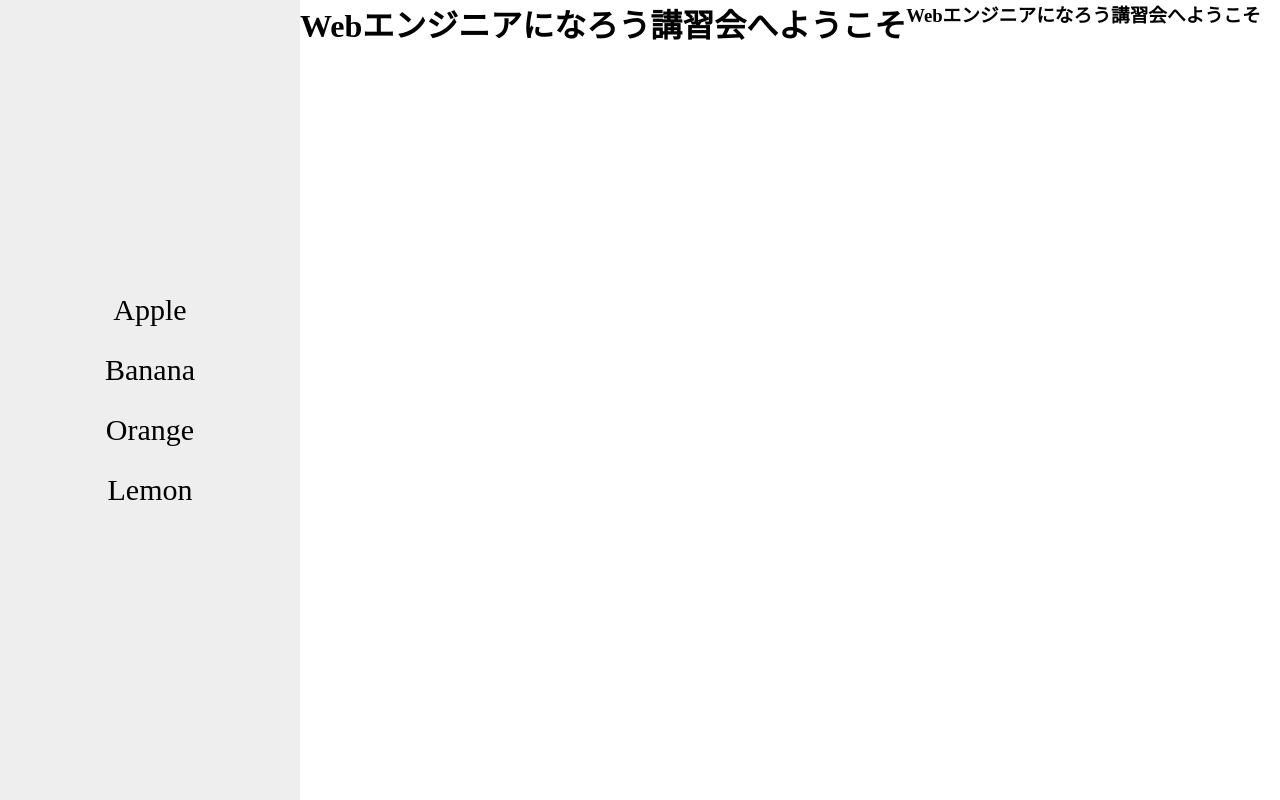
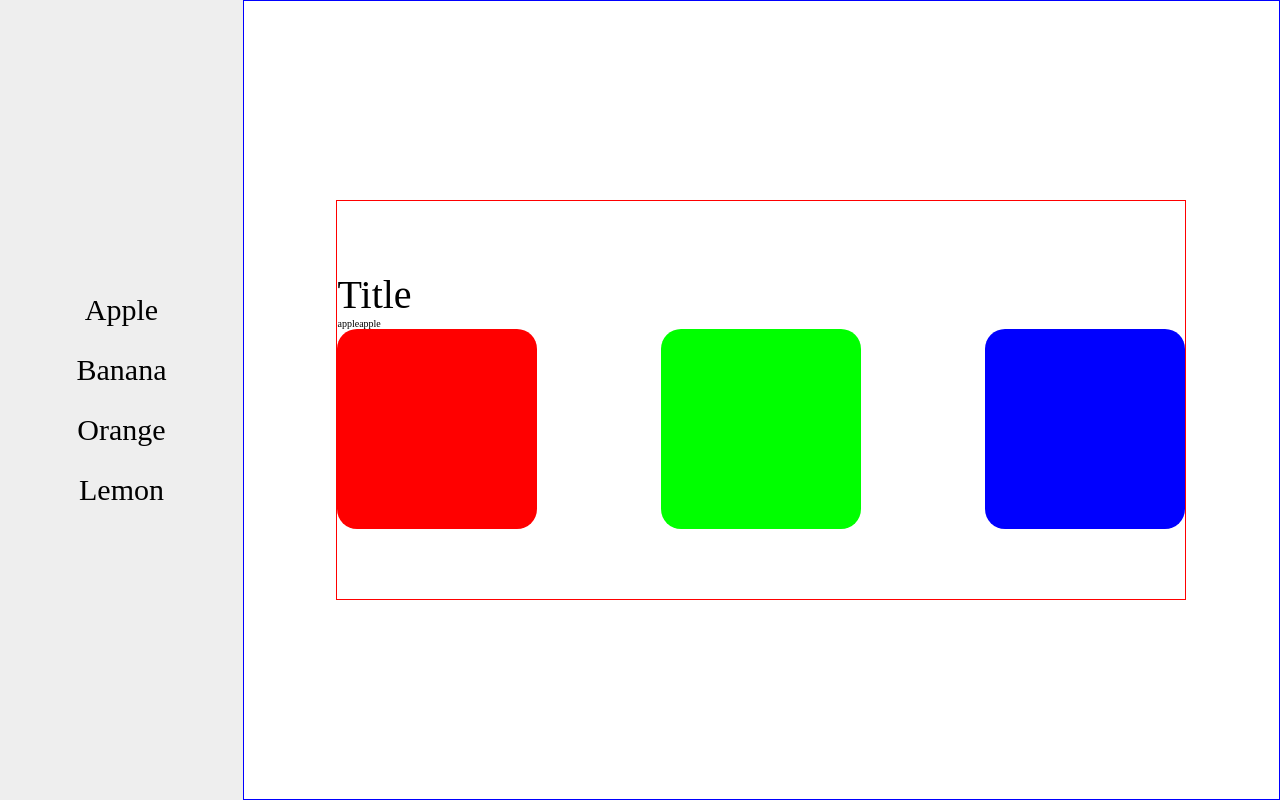
Before and after one commit to toripoke/pi, a Vue app: page / in a window 1280 px wide. Built offline with nearby package versions, Linux system fonts and the light colour scheme; the HTML template or start-up script is replaced by a standard one.

Commit message:
maincontent

```diff
--- a/src/App.vue
+++ b/src/App.vue
@@ -2,14 +2,16 @@
 import SampleComponent from './components/SampleComponent.vue'
 import SideBar from './components/SideBar.vue'
 import WelcomeMessage from './components/WelcomeMessage.vue'
+import MainContent from './components/MainContent.vue'
 </script>
 
 <template>
   <main>
     <div class="horizontal">
       <SideBar />
-      <WelcomeMessage msg="Webエンジニアになろう講習会へようこそ" />
-      <SampleComponent msg="Webエンジニアになろう講習会へようこそ" />
+      <MainContent/>
+      <!-- <WelcomeMessage msg="Webエンジニアになろう講習会へようこそ" /> -->
+      <!-- <SampleComponent msg="Webエンジニアになろう講習会へようこそ" /> -->
     </div>
   </main>
 </template>
--- /dev/null
+++ b/src/components/DanraKu.vue
@@ -0,0 +1,11 @@
+<template>
+  <div class="syoumozi">
+  appleapple
+  </div>
+</template>
+
+<style scoped>
+.syoumozi {
+    font-size:10px;
+}
+</style>
--- /dev/null
+++ b/src/components/GaZou.vue
@@ -0,0 +1,19 @@
+<script setup lang="ts">
+defineProps<{
+  color: string
+}>()
+</script>
+
+<template>
+  <div class="square">
+  </div>
+</template>
+
+<style scoped>
+.square {
+    width: 200px;
+    height: 200px;
+    background-color: v-bind(color);
+    border-radius: 20px;
+}
+</style>
--- /dev/null
+++ b/src/components/MainContent.vue
@@ -0,0 +1,48 @@
+<script setup lang="ts">
+import DanraKu from './DanraKu.vue'
+import GaZou from './GaZou.vue'
+</script>
+
+<template>
+  <div class="maincontent">
+    <div class="subcontent">
+        Title
+        <DanraKu/>
+        <div class="subsubcontent">
+            <GaZou color="red"/>
+            <GaZou color="lime"/>
+            <GaZou color="blue"/>
+
+        </div>
+    </div>
+  </div>
+</template>
+
+<style scoped>
+.maincontent{
+    display: flex;
+    flex-direction: row;
+    justify-content: center;
+    align-items: center;
+    border :1px solid blue;
+    width: 100%;
+}
+.subcontent{
+    width: 850px;
+    height: 400px !important;
+    display: flex;
+    flex-direction: column;
+    justify-content: center;
+    align-items: flex-start;
+    border :1px solid red;
+    font-size: 40px;
+}
+
+.subsubcontent{
+    width: 100%;
+    display: flex;
+    flex-direction: row;
+    justify-content: space-between;
+}
+
+</style>
```
